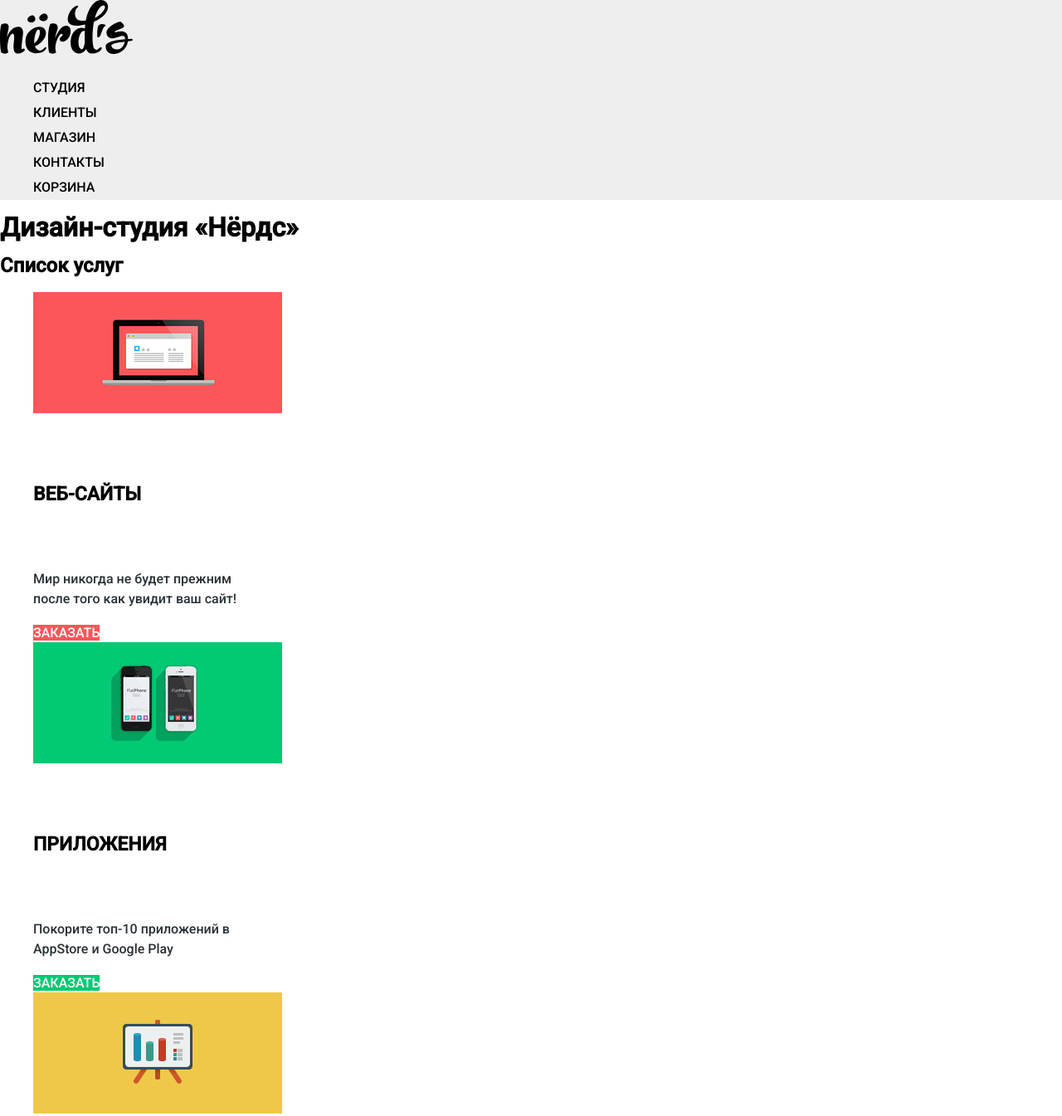
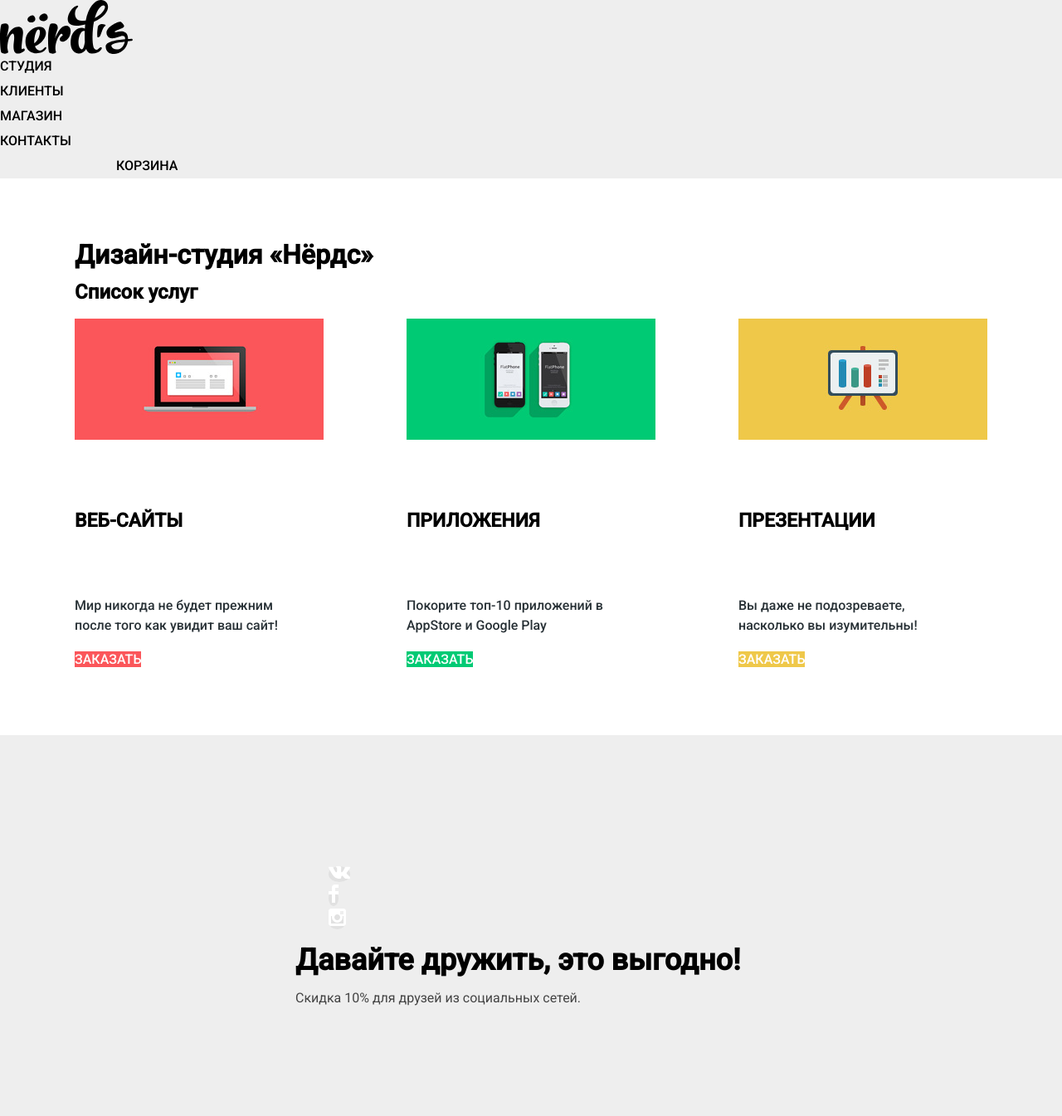
Before and after one commit to annaredtea/1058963-nerds-25, a plain HTML site: page index.html in a window 1280 px wide. Shown: the top 1345 px of the page at 83% size. Drawn offline with nearby package versions, Linux system fonts and the light colour scheme; files whose address does not match are found by name.

Commit message:
всё плохо

```diff
--- a/css/style.css
+++ b/css/style.css
@@ -25,6 +25,20 @@ a {
   background-color: #eeeeee;
 }
 
+.main-header {
+  margin-bottom: 80px;
+}
+
+.main-navigation {
+  display: flex;
+  flex-direction: column;
+}
+
+.main-header-logo {
+  width: 160px;
+  height: 65px;
+}
+
 .main-header-logo a:hover,
 .main-header-logo a:focus {
   opacity: 0.8;
@@ -35,19 +49,32 @@ a {
 }
 
 .site-navigation {
+  width: 450;
+  margin: 0;
+  padding: 0;
   list-style: none;
+  justify-content: space-between;
 }
 
-.site-navigation a {
+.cart {
+  width: 74px;
+  margin: 0;
+  padding: 0;
+  list-style: none;
+  margin-right: 286px;
+  margin-left: 140px;
+}
+
+.main-navigation a {
   color: #000000;
 }
 
-.site-navigation a:hover,
-.site-navigation a:focus {
+.main-navigation a:hover,
+.main-navigation a:focus {
   color: #fb565a;
 }
 
-.site-navigation a:active {
+.main-navigation a:active {
   color: rgba(0, 0, 0, 0.3);
 }
 
@@ -57,12 +84,27 @@ a {
   text-align: center;
 }
 
+.container {
+  width: 1100px;
+  margin: 0 auto;
+  padding: 0 10px;
+}
+
+.services {
+  margin-bottom: 80px;
+}
+
 .services-list {
+  display: flex;
+  justify-content: space-between;
+  margin: 0;
+  padding: 0;
   list-style: none;
 }
 
 .services-item {
   text-align: left;
+  width: 300px;
 }
 
 .services-item h3 {
@@ -211,7 +253,20 @@ a {
 
 .main-footer {
   background-color: #eeeeee;
+  padding: 140px 356px;
+  margin-top: 75px;
 }
+
+.main-footer .container {
+  display: flex;
+}
+
+.footer-social {
+  margin-right: 139px;
+  width: 260px;
+  margin: 0;
+}
+
 .footer-social ul {
   list-style: none;
 }
@@ -235,6 +290,29 @@ a {
 
 .social-button a:active {
   opacity: 0.3;
+}
+
+.special-offer {
+  width: 545px;
+  margin: 0;
+}
+
+.special-offer b {
+  font-size: 36px;
+  line-height: 36px;
+  text-align: left;
+  font-weight: bold;
+}
+
+.special-offer p {
+  font-size: 16px;
+  line-height: 22px;
+  font-weight: normal;
+  color: #444444;
+}
+
+.write-to-us {
+  margin: 0;
 }
 
 .write-to-us h2 {
@@ -287,17 +365,3 @@ a {
 .writing:active {
   color: #e74246;
 }
-
-.special-offer b {
-  font-size: 36px;
-  line-height: 36px;
-  text-align: left;
-  font-weight: bold;
-}
-
-.special-offer p {
-  font-size: 16px;
-  line-height: 22px;
-  font-weight: normal;
-  color: #444444;
-}
--- a/index.html
+++ b/index.html
@@ -18,8 +18,10 @@
         <li><a href="clients.html">Клиенты</a></li>
         <li><a href="inner.html">Магазин</a></li>
         <li><a href="contacts.html">Контакты</a></li>
-        <li><a href="cart.html">Корзина</a></li>
       </ul>
+      <div class="cart">
+        <a href="cart.html">Корзина</a>
+      </div>
     </nav>
   </header>
   <main class="container">
@@ -49,12 +51,18 @@
     </section>
   </main>
   <footer class="main-footer">
+    <div class="footer-container">
       <div class="footer-social">
         <ul>
           <li><a class="social-button" href="#" aria-label="Дизайн-студия «Нёрдс» во вКонтакте"><img src="vk-icon.svg" alt="вКонтакте"></a></li>
           <li><a class="social-button" href="#" aria-label="Дизайн-студия «Нёрдс» на Фейсбуке"><img src="fb-icon.svg" alt="Фейсбук"></a></li>
           <li><a class="social-button" href="#" aria-label="Дизайн-студия «Нёрдс» в Инстаграме"><img src="insta-icon.svg" alt="Инстаграм"></a></li>
         </ul>
+      </div>
+      <div class="special-offer">
+        <b>Давайте дружить, это выгодно!</b>
+        <p>Скидка 10% для друзей из социальных сетей.</p>
+      </div>
     </div>
   </footer>
   <div class="write-to-us">
@@ -75,9 +83,5 @@
       <button class="button red" type="submit">Отправить</button>
     </form>
   </div>
-  <div class="special-offer">
-    <b>Давайте дружить, это выгодно!</b>
-    <p>Скидка 10% для друзей из социальных сетей.</p>
-  </div>
 </body>
 </html>
```
Also changed, not shown: inner.html (+5 -1 lines). Lines whose indentation alone changed are shown as unchanged.
